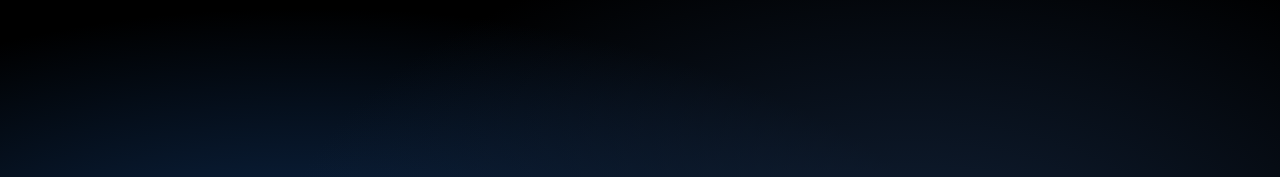
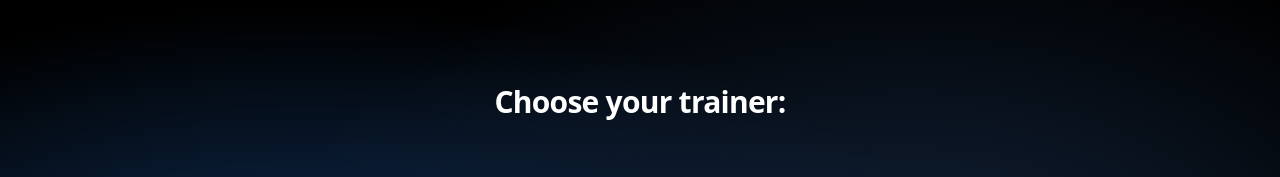
Before and after one commit to kee5625/Trainer-Diagnostic-Interface, a React (Vite) app: page /trainers in a window 1280 px wide. Shown: the top 177 px of the page. Built offline with nearby package versions, Linux system fonts and the light colour scheme.

Commit message:
working routes and navigates for wiper washer

```diff
--- a/src/pages/Trainers.jsx
+++ b/src/pages/Trainers.jsx
@@ -5,8 +5,9 @@ export function Trainers(){
     const navigate = useNavigate();
 
     return(
-        <div className="">
-           <div className="grid grid-cols-1 gap-5 mt-12 list-none md:grid-cols-3 lg:mt-24 max-w-5xl mx-auto" role="list">
+        <div>
+            <h1 className='flex justify-center items-center mb-4 text-3xl font-semibold leading-none tracking-tight  text-white '>Choose your trainer:</h1>
+            <div className="grid grid-cols-1 gap-5 mt-12 list-none md:grid-cols-3 lg:mt-24 max-w-5xl mx-auto" role="list">
                 <article
                     onClick={() => navigate("/power-seat")}
                     className="rounded-xl mx-auto shadow-xl bg-contain bg-no-repeat bg-top max-h-[500px] relative border-8 border-black transform duration-500 hover:-translate-y-6 group"
@@ -30,6 +31,7 @@ export function Trainers(){
                     </div>
                 </article>
                 <article
+                    onClick={() => navigate("/wiper-washer")}
                     className="rounded-xl mx-auto  shadow-xl bg-cover bg-center max-h-[500px] relative border-8 border-black  transform duration-500 hover:-translate-y-6   group"
                     style={{backgroundImage: "url('/bg_wiper_washer.png')"}}>
                     <div className="bg-black relative h-full group-hover:bg-opacity-0 max-h-[500px]  flex flex-wrap flex-col pt-[21rem] hover:bg-opacity-75 transform duration-300">
--- a/src/pages/WiperWasherTrainer.jsx
+++ b/src/pages/WiperWasherTrainer.jsx
@@ -44,17 +44,17 @@ export default function WiperWasherHome(){
                     {/* ── right column ── action buttons */}
                     <div className="flex flex-col items-center gap-8 min-w-[250px] self-center">
                     <button
-                        onClick={() => isConnected ? navigate('/data/PS') : alert('Please connect to a Bluetooth device first.')}
+                        onClick={() => isConnected ? navigate('/data/WW') : alert('Please connect to a Bluetooth device first.')}
                         className='inline-block w-full text-center min-w-[200px] px-6 py-8 text-white transition-all rounded-2xl shadow-lg sm:w-auto bg-gradient-to-r from-blue-600 to-blue-500 hover:bg-gradient-to-b dark:shadow-blue-900 shadow-blue-200 hover:shadow-2xl hover:shadow-blue-400 hover:-tranneutral-y-px'>
                         Read Live Data
                     </button>
                     <button
-                        onClick={() => isConnected ? navigate('/dtc/PS') : alert('Please connect to a Bluetooth device first.')}
+                        onClick={() => isConnected ? navigate('/dtc/WW') : alert('Please connect to a Bluetooth device first.')}
                         className='inline-block w-full text-center min-w-[200px] px-6 py-8 text-white transition-all rounded-2xl shadow-lg sm:w-auto bg-gradient-to-r from-blue-600 to-blue-500 hover:bg-gradient-to-b dark:shadow-blue-900 shadow-blue-200 hover:shadow-2xl hover:shadow-blue-400 hover:-tranneutral-y-px'>
                         Read Trouble Codes
                     </button>
                     <button
-                        onClick={() => isConnected ? navigate('/clear/PS') : alert('Please connect to a Bluetooth device first.')}
+                        onClick={() => isConnected ? navigate('/clear/WW') : alert('Please connect to a Bluetooth device first.')}
                         className='inline-block w-full text-center min-w-[200px] px-6 py-8 text-white transition-all rounded-2xl shadow-lg sm:w-auto bg-gradient-to-r from-blue-600 to-blue-500 hover:bg-gradient-to-b dark:shadow-blue-900 shadow-blue-200 hover:shadow-2xl hover:shadow-blue-400 hover:-tranneutral-y-px'>
                         Clear Trouble Codes
                     </button>
```
